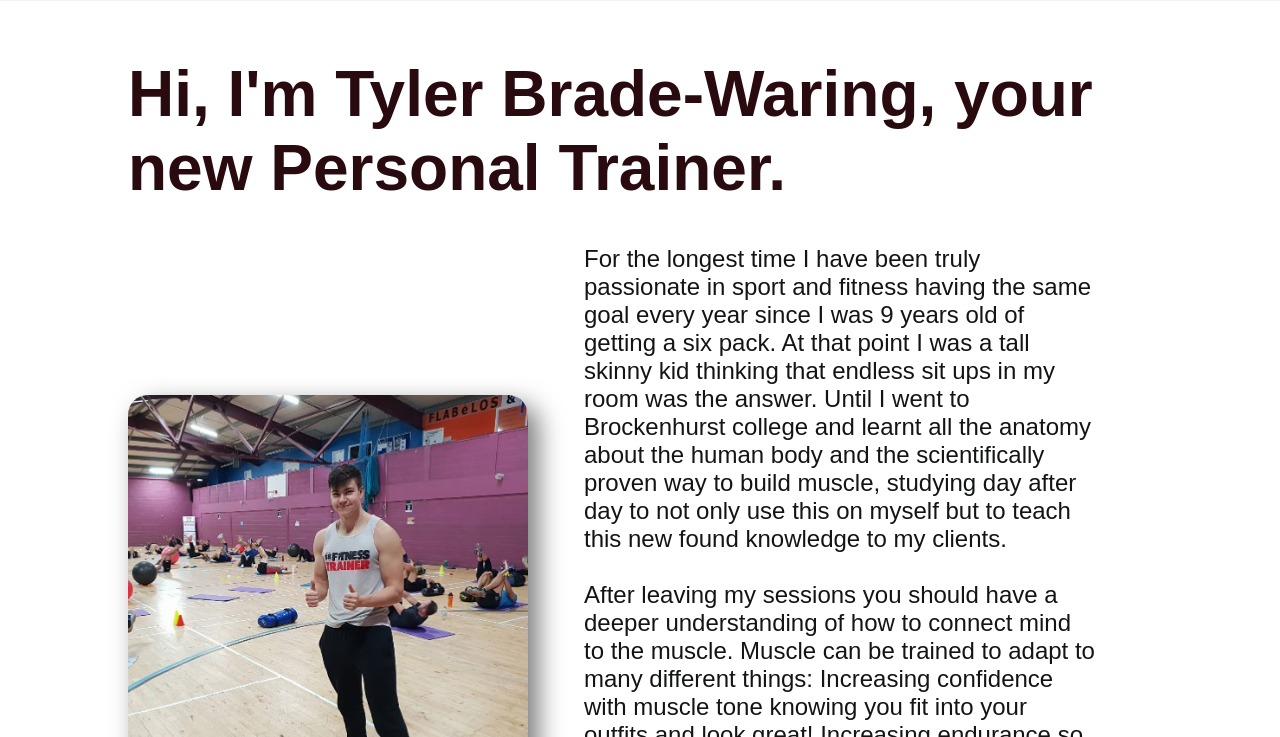
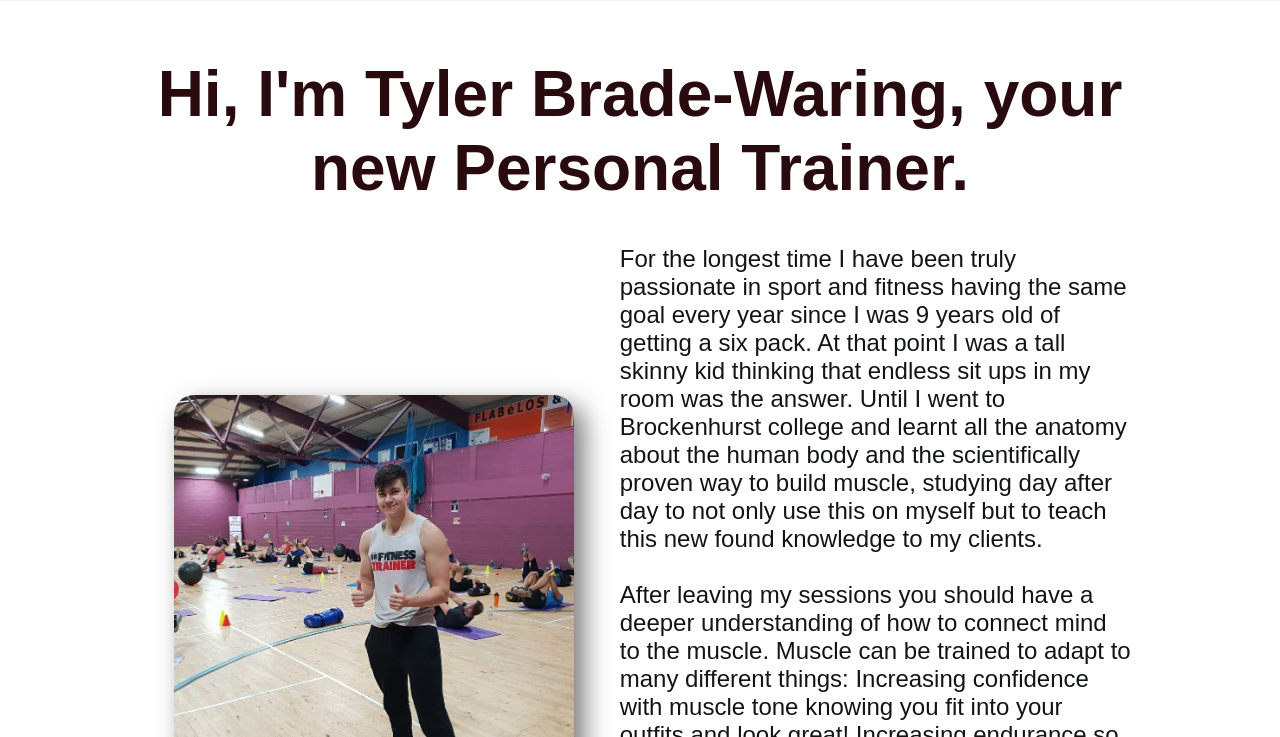
Before and after one commit to kylebradewaring/Plan-Physique, a plain HTML site: page about.html in a window 1280 px wide. Shown: the part 63-800 px from the top of the page. Drawn offline with Linux system fonts and the light colour scheme; a web font is replaced by a local one.

Commit message:
24/11/19 13:41
About me page layout update

```diff
--- a/about.html
+++ b/about.html
@@ -20,6 +20,7 @@
         </ul>
     </nav>
     <div class="about-me">
+        <div class="about-me-info">
             <h1>Hi, I'm Tyler Brade-Waring, your new Personal Trainer.</h1>
             <div class="desc-img">
                 <img src="resources/images/Tyler-instaphoto.jpg" alt="Bootcamp Fitness Training">
@@ -37,6 +38,7 @@
                     reduced risk of injury, increased recovery and a healthy posture! The body really does works in
                     amazing ways and can learn all sorts of new things, all it needs is the correct teacher.
                 </p>
+            </div>
         </div>
         <div class="interests">
             <h2>My Interests & Specialist Areas</h2>
--- a/resources/css/styles.scss
+++ b/resources/css/styles.scss
@@ -358,27 +358,28 @@ a {
     position: relative;
     min-height: 100vh;
     background-color: #ffffff;
+    .about-me-info {
         h1 {
             display: block;
             padding-top: 15vh;
-        text-align: left;
+            text-align: center;
             color: #290a0f;
             font-size: 4em;
             margin-bottom: 5vh;
         }
         .desc-img {
             display: flex;
-        justify-content: space-between;
+            justify-content: space-evenly;
             align-items: center;
             flex-wrap: wrap;
-        margin-bottom: 8vh;
+            margin-bottom: 5vh;
             p {
                 text-align: left;
                 font-size: 1.5em;
                 font-weight: 300;
                 width: 40vw;
                 min-width: 400px;
-            margin: 0 auto;
+                margin-bottom: 2vh;
             }
             a {
                 color: #ffffff;
@@ -394,8 +395,10 @@ a {
                 box-shadow: 10px 10px 26px 0px rgba(0,0,0,0.53);
                 border-radius: 20px;
                 position: relative;
-            width: 25vw;
+                width: 20vw;
                 min-width: 400px;
+                margin: 0 2vw 2vh 2vw;
+            }
         }
     }
     .interests {
```
Also changed, not shown: resources/css/styles.css, 1 other file. Lines whose indentation alone changed are shown as unchanged.
